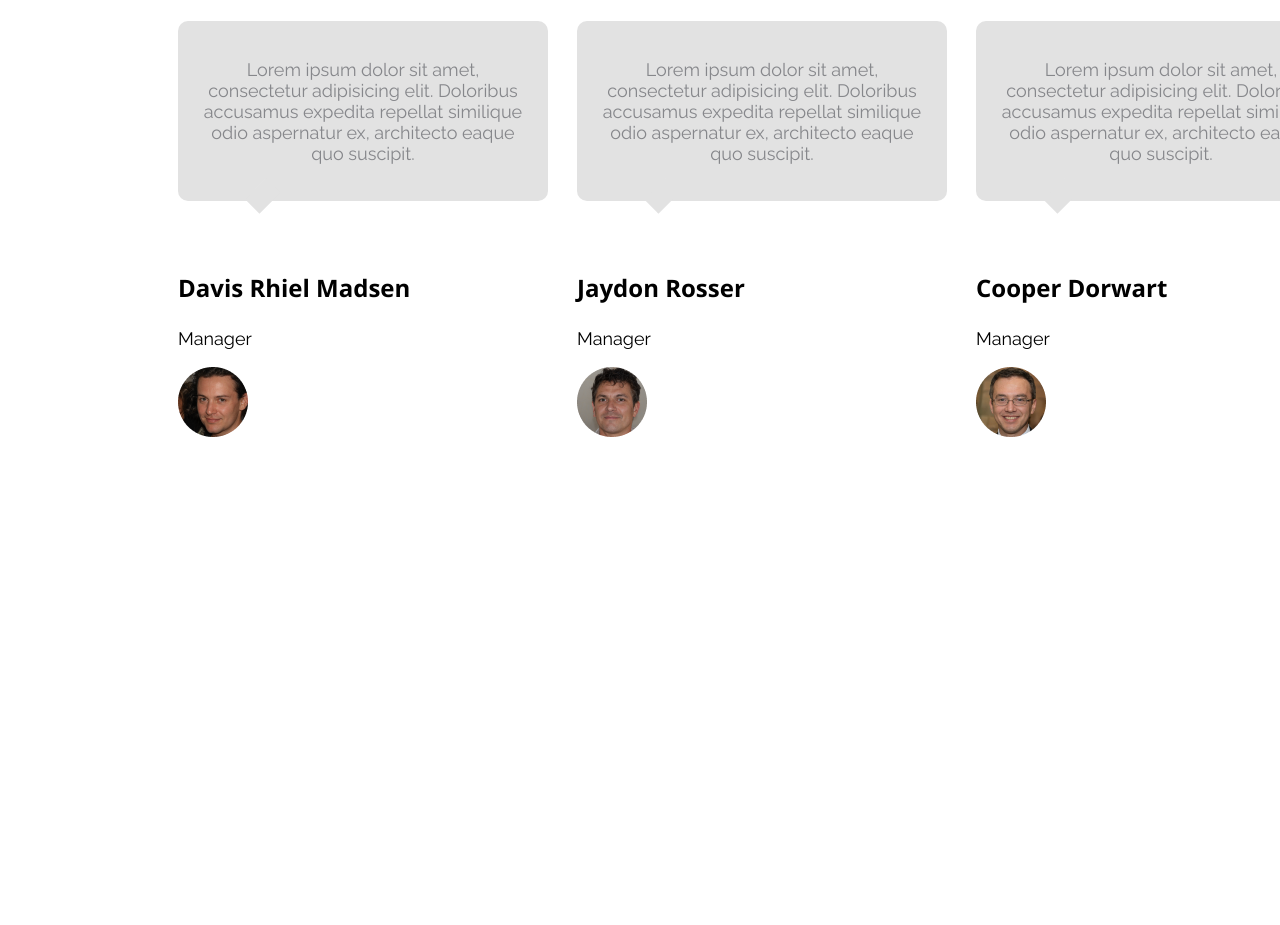
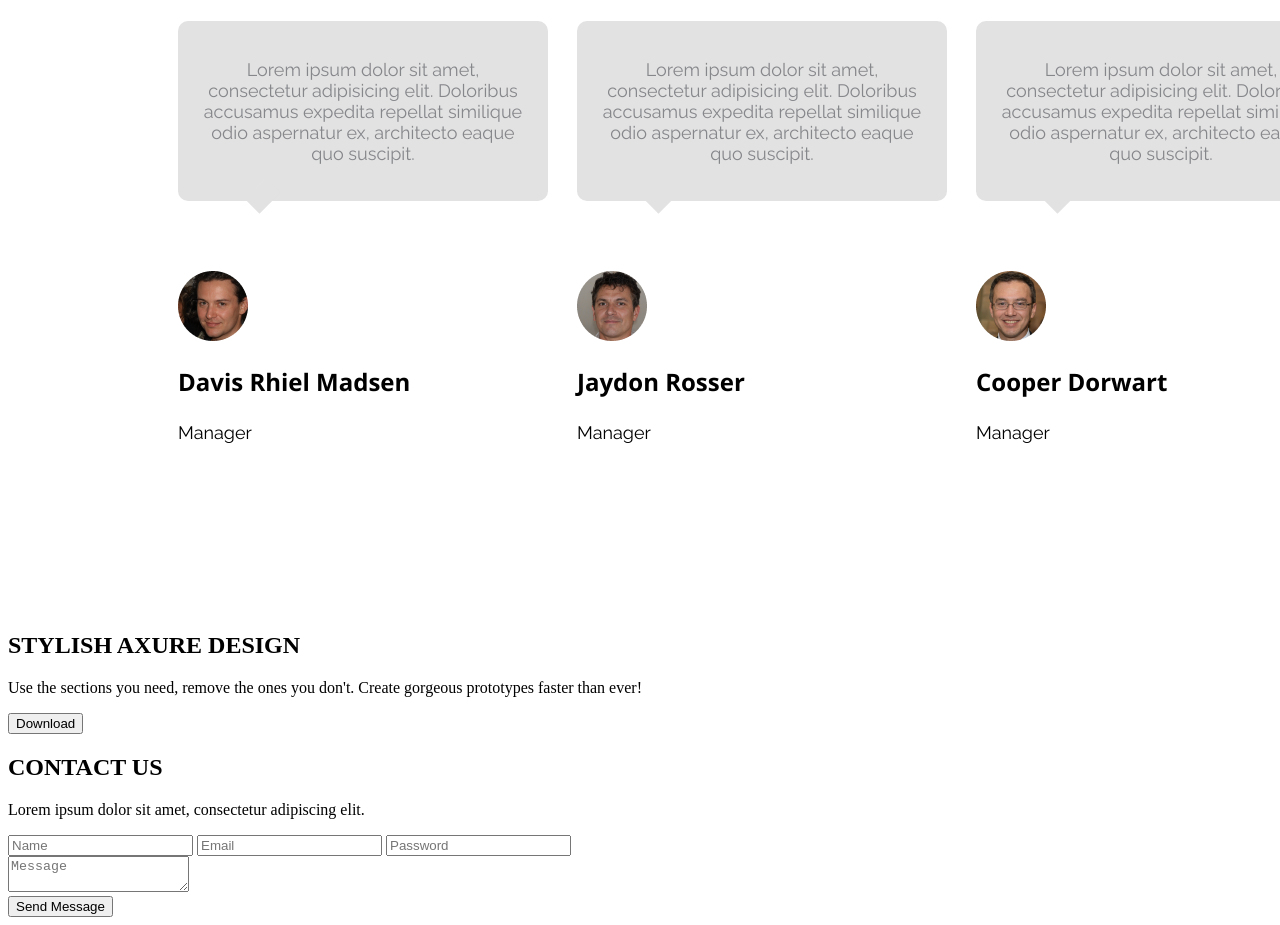
Before and after one commit to lizavetazhylko/Homework_zhylko, a plain HTML site: page index.html in a window 1280 px wide. Shown: the part 2390-3315 px from the top of the page. Before the commit the page ends 3010 px from the top, so only its background shows below. Drawn offline with nearby package versions, Linux system fonts and the light colour scheme.

Commit message:
Stylish2

```diff
--- a/index.html
+++ b/index.html
@@ -160,6 +160,8 @@
                         </p>
                     </div>
                 <div class="customers__polygon"></div>
+                <div class="customers__icon-wrapper">
+                    <img class="customers__icon" src="/Homework_zhylko/img/manager1.png" alt="">
                     <div class="customers__manager">
                         <p class="customers__manager-title">
                             Davis Rhiel Madsen
@@ -168,7 +170,7 @@
                             Manager
                         </p>
                     </div>
-                    <img class="customers__icon" src="/Homework_zhylko/img/manager1.png" alt="">
+                </div>
                 </div>
                 <div class="customers__block">
                     <div class="customers__block-title-wrapper">
@@ -181,7 +183,8 @@
                         </p>
                     </div>
                     <div class="customers__polygon"></div>
-
+                    <div class="customers__icon-wrapper">
+                        <img class="customers__icon" src="/Homework_zhylko/img/manager2.png" alt="">
                         <div class="customers__manager">
                             <p class="customers__manager-title">
                                 Jaydon Rosser
@@ -190,7 +193,7 @@
                                 Manager
                             </p>
                         </div>
-                    <img class="customers__icon" src="/Homework_zhylko/img/manager2.png" alt="">
+                    </div>
                 </div>
                 <div class="customers__block">
                     <div class="customers__block-title-wrapper">
@@ -203,6 +206,8 @@
                         </p>
                     </div>
                     <div class="customers__polygon"></div>
+                    <div class="customers__icon-wrapper">
+                        <img class="customers__icon" src="/Homework_zhylko/img/manager3.png" alt="">
                         <div class="customers__manager">
                             <p class="customers__manager-title">
                                 Cooper Dorwart
@@ -211,8 +216,38 @@
                                 Manager
                             </p>
                         </div>
-                    <img class="customers__icon" src="/Homework_zhylko/img/manager3.png" alt="">
                     </div>
+                </div>
+            </div>
+        </section>
+        <section class="design">
+            <div class="design__title-wrapper">
+                <h2 class="design__title">STYLISH AXURE DESIGN</h2>
+            </div>
+            <div class="design__line"></div>
+            <p class="design__subtitle">
+                Use the sections you need, remove the ones you don't.  Create gorgeous prototypes faster than ever!
+            </p>
+            <button class="design__download-button">Download</button>
+        </section>
+        <section class="contacts">
+            <div class="contacts__title-wrapper">
+                <h2 class="contacts__title">CONTACT US</h2>
+            </div>
+            <div class="contacts__line"></div>
+            <p class="contacts__subtitle">
+                Lorem ipsum dolor sit amet, consectetur adipiscing elit.
+            </p>
+            <div class="contacts__form-wrapper">
+                <div class="contacts__form">
+                    <div class="contacts__form-email-wrapper">
+                        <input type="text" id="name" placeholder="Name">
+                        <input type="email" id="email" placeholder="Email">
+                        <input type="password" id="password" placeholder="Password">
+                    </div>
+                    <textarea class="contacts__form-message" id="message" placeholder="Message"></textarea>
+                </div>
+                <button class="contacts__button">Send Message</button>
             </div>
         </section>
     </body>
```
Lines whose indentation alone changed are shown as unchanged.
